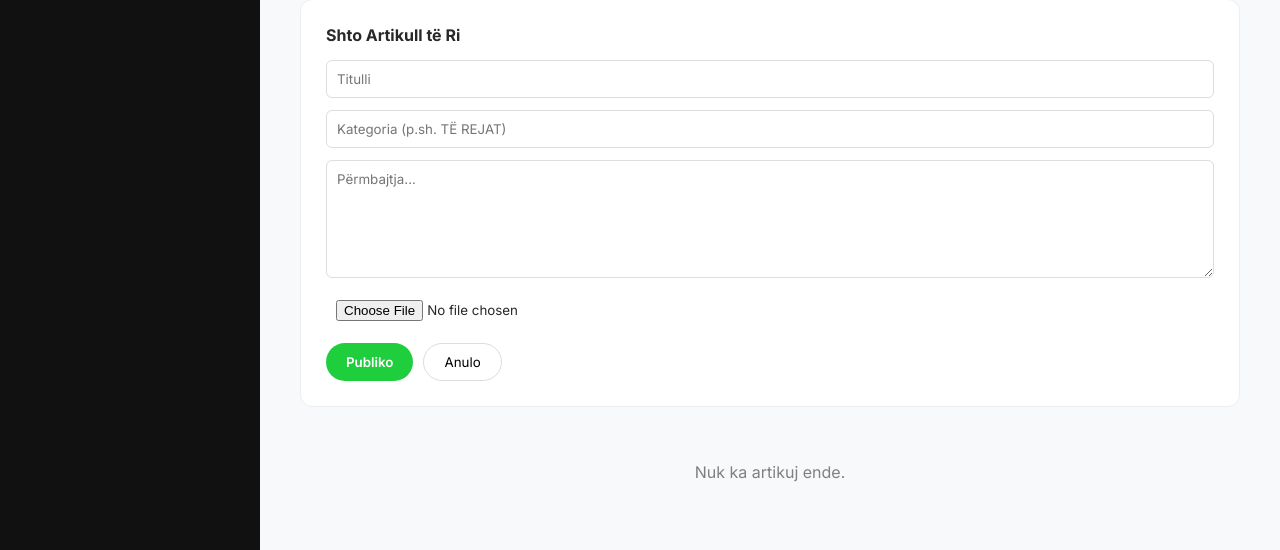
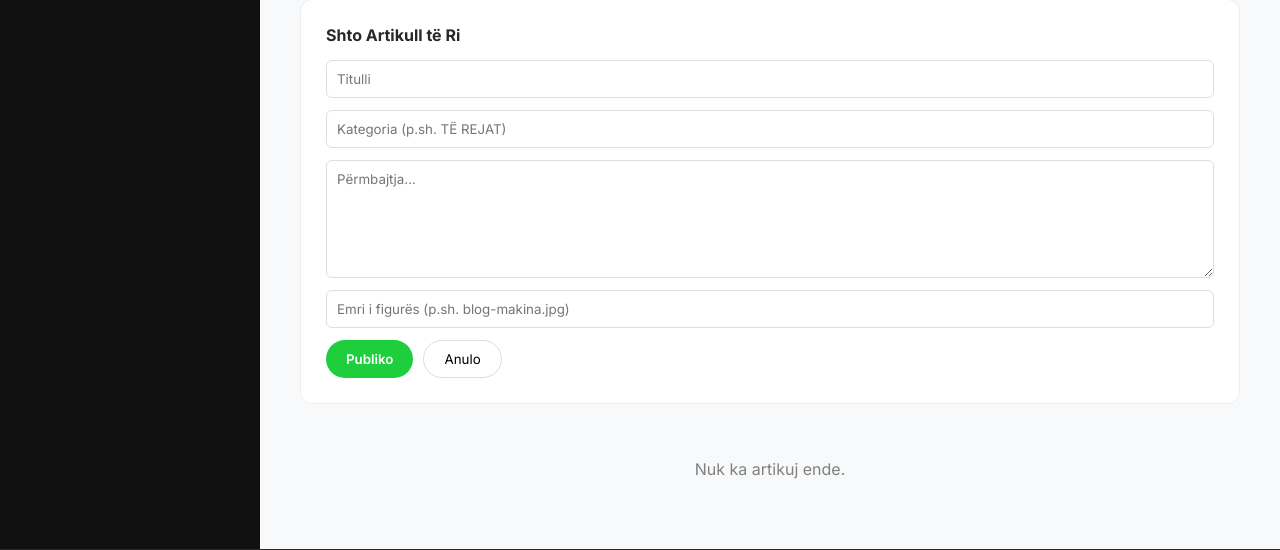
Before and after one commit to autoadeal/kerko-auto, a Flask app: page /admin in a window 1280 px wide, after a click on "+ Shto Blog të Ri". Shown: the part 645-1195 px from the top of the page. Run offline with Flask 3, Linux system fonts and the light colour scheme; the visitor is signed in with stand-in values (Sample User, id 1); data comes from the database, SQL or seed files in the repository; data that the repository does not hold is empty.

Commit message:
Added blog images

```diff
--- a/app.py
+++ b/app.py
@@ -560,11 +560,7 @@ def admin_car_action(car_id, action):
 @admin_required
 def admin_blog_add():
     db = get_db()
-    image_filename = None
-    f = request.files.get("image")
-    if f and allowed_file(f.filename):
-        image_filename = secure_filename(f"blog_{f.filename}")
-        f.save(os.path.join(app.config["UPLOAD_FOLDER"], image_filename))
+    image_filename = request.form.get("image_filename") or None
 
     db.execute(
         "INSERT INTO blogs (title, category, content, image, author_id) VALUES (?,?,?,?,?)",
--- a/templates/admin.html
+++ b/templates/admin.html
@@ -79,11 +79,11 @@
             <!-- Add Blog Form -->
             <div id="add-blog-form" style="display:none;background:white;padding:25px;border-radius:12px;margin-bottom:25px;border:1px solid #eee;">
                 <h4 style="margin-bottom:15px;">Shto Artikull të Ri</h4>
-                <form action="{{ url_for('admin_blog_add') }}" method="POST" enctype="multipart/form-data" style="display:flex;flex-direction:column;gap:12px;">
+                <form action="{{ url_for('admin_blog_add') }}" method="POST" style="display:flex;flex-direction:column;gap:12px;">
                     <input type="text" name="title" placeholder="Titulli" required style="padding:10px;border:1px solid #ddd;border-radius:6px;">
                     <input type="text" name="category" placeholder="Kategoria (p.sh. TË REJAT)" style="padding:10px;border:1px solid #ddd;border-radius:6px;">
                     <textarea name="content" rows="6" placeholder="Përmbajtja..." required style="padding:10px;border:1px solid #ddd;border-radius:6px;resize:vertical;"></textarea>
-                    <input type="file" name="image" accept="image/*" style="padding:10px;">
+                    <input type="text" name="image_filename" placeholder="Emri i figurës (p.sh. blog-makina.jpg)" style="padding:10px;border:1px solid #ddd;border-radius:6px;">
                     <div style="display:flex;gap:10px;">
                         <button type="submit" class="btn-primary">Publiko</button>
                         <button type="button" onclick="document.getElementById('add-blog-form').style.display='none'" style="padding:10px 20px;border:1px solid #ddd;border-radius:20px;background:none;cursor:pointer;">Anulo</button>
@@ -96,7 +96,7 @@
                 {% for post in blogs %}
                 <div style="background:white;border-radius:8px;overflow:hidden;border:1px solid #ddd;">
                     {% if post.image %}
-                    <img src="{{ url_for('static', filename='images/uploads/' + post.image) }}" style="width:100%;height:120px;object-fit:cover;">
+                    <img src="{{ url_for('static', filename='images/blog/' + post.image) }}" style="width:100%;height:120px;object-fit:cover;">
                     {% else %}
                     <div style="width:100%;height:120px;background:#f0f0f0;display:flex;align-items:center;justify-content:center;"><i class="fa-solid fa-image" style="color:#ccc;font-size:30px;"></i></div>
                     {% endif %}
--- a/templates/blog-post.html
+++ b/templates/blog-post.html
@@ -1,7 +1,7 @@
 {% extends "base.html" %}
 {% block meta_description %}{{ post.content | striptags | truncate(155, true, '...') }}{% endblock %}
 {% block og_title %}{{ post.title }} | Kerko Auto{% endblock %}
-{% block og_image %}{% if post.image %}{{ request.host_url }}static/images/uploads/{{ post.image }}{% else %}{{ request.host_url }}static/images/og-default.jpg{% endif %}{% endblock %}
+{% block og_image %}{% if post.image %}{{ request.host_url }}static/images/blog/{{ post.image }}{% else %}{{ request.host_url }}static/images/og-default.jpg{% endif %}{% endblock %}
 {% block title %}{{ post.title }} - Kerko Auto{% endblock %}
 {% block header_class %}white-bg{% endblock %}
 
@@ -21,7 +21,7 @@
         </div>
 
         {% if post.image %}
-        <img src="{{ url_for('static', filename='images/uploads/' + post.image) }}" alt="{{ post.title }}"
+        <img src="{{ url_for('static', filename='images/blog/' + post.image) }}" alt="{{ post.title }}"
              class="blog-post-image">
         {% endif %}
 
--- a/templates/blog.html
+++ b/templates/blog.html
@@ -22,7 +22,7 @@
                         <span class="blog-badge">NEW</span>
                     {% endif %}
                     {% if post.image %}
-                        <img src="{{ url_for('static', filename='images/uploads/' ~ post.image) }}" alt="{{ post.title }}" class="blog-card-image">
+                        <img src="{{ url_for('static', filename='images/blog/' + post.image) }}" alt="{{ post.title }}" class="blog-card-image">
                     {% else %}
                         <img src="{{ url_for('static', filename='images/placeholder-car.jpg') }}" alt="Placeholder" class="blog-card-image">
                     {% endif %}
@@ -46,7 +46,7 @@
                 <a href="{{ url_for('blog_post', blog_id=post.id) }}" class="blog-card">
                     <div class="blog-card-image-wrapper">
                         {% if post.image %}
-                            <img src="{{ url_for('static', filename='images/uploads/' ~ post.image) }}" alt="{{ post.title }}" class="blog-card-image">
+                            <img src="{{ url_for('static', filename='images/blog/' + post.image) }}" alt="{{ post.title }}" class="blog-card-image">
                         {% else %}
                             <img src="{{ url_for('static', filename='images/placeholder-car.jpg') }}" alt="Placeholder" class="blog-card-image">
                         {% endif %}
```
Also changed, not shown: static/images/blog/blog1.png (renamed from static/images/uploads/blog1.png), static/images/blog/blog2.png (added), static/images/blog/blog3.png (added), static/images/blog/blog4.png (added), 3 other files.
